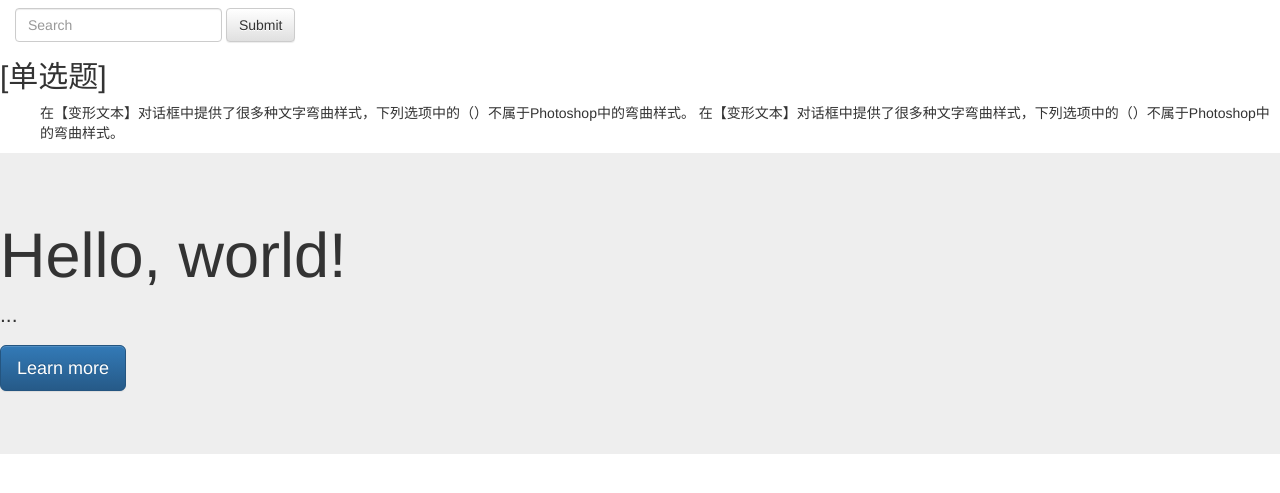
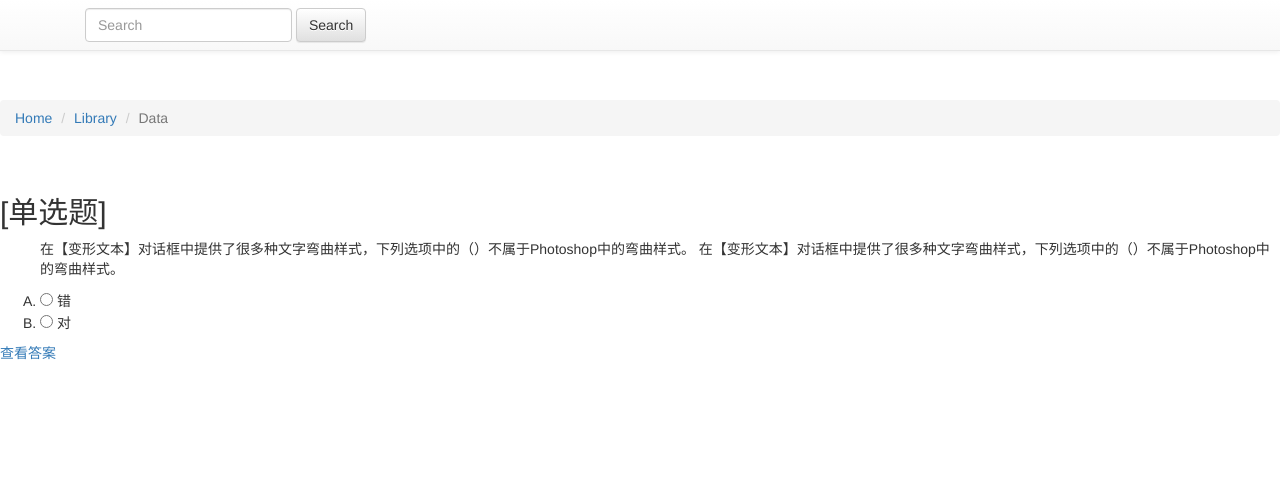
Before and after one commit to xlm521xlm521/Education-platform, a Django app: page /mytest/ in a window 1280 px wide. Shown: the top 493 px of the page. Run offline with Django 3.2, Linux system fonts and the light colour scheme; some libraries are stand-ins or nearby versions.

Commit message:
xuanzheti

```diff
--- a/teacher_base/settings.py
+++ b/teacher_base/settings.py
@@ -86,3 +86,7 @@ TEMPLATE_PATH = os.path.join(BASE_DIR, 'templates')
 TEMPLATE_DIRS = [
         TEMPLATE_PATH,
         ]
+STATIC_PATH = os.path.join(BASE_DIR, 'static' )
+STATICFILES_DIRS = (
+        STATIC_PATH,
+        )
--- a/templates/base.html
+++ b/templates/base.html
@@ -5,23 +5,17 @@
 	<title>MYTEST­ {% block title %}hello itcast! {% endblock %}</title>
 	<!-- 新 Bootstrap 核心 CSS 文件 -->
 	<link rel="stylesheet" href="//cdn.bootcss.com/bootstrap/3.3.5/css/bootstrap.min.css">
-
 	<!-- 可选的Bootstrap主题文件（一般不用引入） -->
 	<link rel="stylesheet" href="//cdn.bootcss.com/bootstrap/3.3.5/css/bootstrap-theme.min.css">
-
 	<!-- jQuery文件。务必在bootstrap.min.js 之前引入 -->
 	<script src="//cdn.bootcss.com/jquery/1.11.3/jquery.min.js"></script>
-
 	<!-- 最新的 Bootstrap 核心 JavaScript 文件 -->
 	<script src="//cdn.bootcss.com/bootstrap/3.3.5/js/bootstrap.min.js"></script>
 </head>
 <body>
+	{% block myblock %}{% endblock %}
+      	{% block body_block %}{% endblock %}
 
-      	{% block body_block %}{% endblock %}
-      	<div class="jumbotron">
-  <h1>Hello, world!</h1>
-  <p>...</p>
-  <p><a class="btn btn-primary btn-lg" href="#" role="button">Learn more</a></p>
 </div>
 </body>
 </html>
--- a/templates/mytest/index.html
+++ b/templates/mytest/index.html
@@ -1,18 +1,49 @@
 {% extends 'base.html' %}
 {% load staticfiles %}
 {% block title %} HELLO {% endblock %}
-{% block body_block %}
+{% block myblock %}
+	<!--搜索列表 -->
+	    <nav class="navbar navbar-default navbar-fixed-top">
+	  <div class="container">
 	  <form class="navbar-form navbar-left" role="search">
 	  <div class="form-group">
 	    <input type="text" class="form-control" placeholder="Search">
 	  </div>
-  <button type="submit" class="btn btn-default">Submit</button>
+	  <button type="submit" class="btn btn-default">Search</button>
 	</form>
+	 </div>
+	</nav>
 	<br>
+	<!--搜索列表结束-->
+
+{% endblock %}
+{% block body_block %}
+	<br>
+	<br>
+	<br>
+	<br>
+	<!--带有层次的导航结构 -->
+	<ol class="breadcrumb">
+  	<li><a href="#">Home</a></li>
+  	<li><a href="#">Library</a></li>
+ 	<li class="active">Data</li>
+	</ol>
+	<!--带有层次的导航结构结束 -->
 	<br>
 	<h2>[单选题]</h2>
 		<ul>
 			在【变形文本】对话框中提供了很多种文字弯曲样式，下列选项中的（）不属于Photoshop中的弯曲样式。
 			在【变形文本】对话框中提供了很多种文字弯曲样式，下列选项中的（）不属于Photoshop中的弯曲样式。
 		</ul>
+	<!--单选框 -->
+	<ol type="A" class="xuanxiang">
+	<li>
+	<input type="radio" name="0065a9e9-4c37-48d6-8d64-5cb23cd5453d" value="">
+	错</li>
+	<li>
+	<input type="radio" name="0065a9e9-4c37-48d6-8d64-5cb23cd5453d" value="">
+	对</li>
+	</ol>
+	<!--单选框结束 -->
+	<a href="#">查看答案</a>
 {% endblock %}
```
Also changed, not shown: static/images/itcast.jpg (added), static/images/itcast.png (added), static/images/itcast1.jpg (added), static/images/shan.jpg (added), static/images/tubiao.jpg (added), 1 other file. Lines whose indentation alone changed are shown as unchanged.
